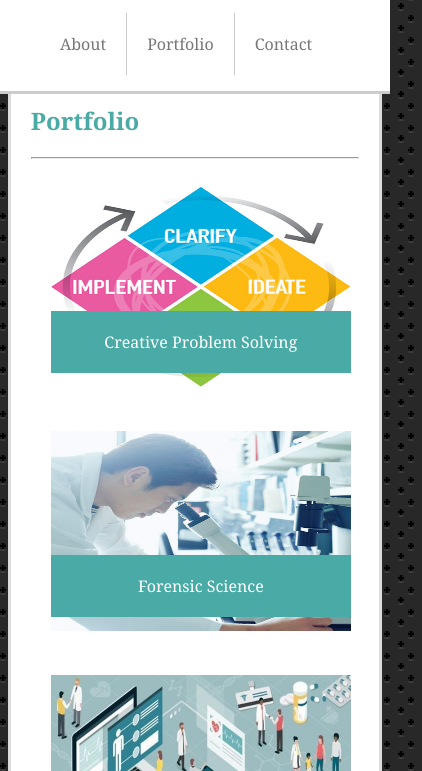
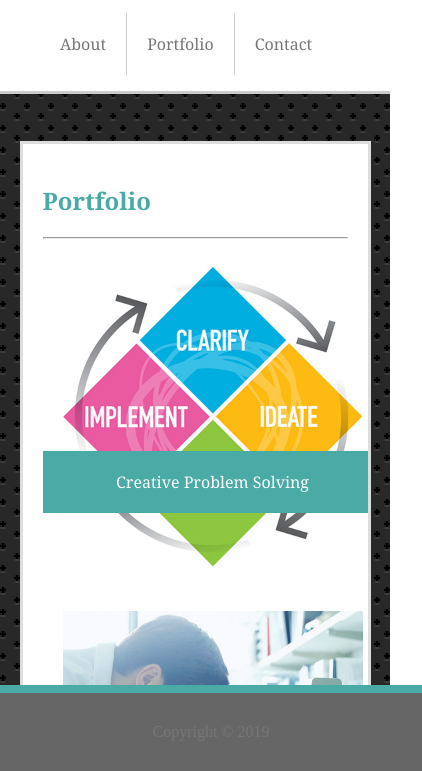
Before and after one commit to peterztan/Responsive-Portfolio, a plain HTML site: page portfolio.html in a window 390 px wide. Shown: the part 73-844 px from the top of the page, 422 px wide, since content can reach past the window. Drawn offline with Linux system fonts and the light colour scheme.

Commit message:
before class commit, final?

```diff
--- a/assets/css/main.css
+++ b/assets/css/main.css
@@ -105,12 +105,15 @@ body {
     position: relative;
     overflow: hidden;
     max-width: 920px;
-    margin-right: auto;
-    margin-left: auto;
     margin-top: 2%;
     margin-bottom: 2%;
     padding: 20px 20px;
     border: 3px solid #dddddd;
+}
+
+.smallCon {
+    padding-right: 25%;
+    padding-left: 25%;
 }
 
 h2 {
@@ -131,13 +134,20 @@ footer {
     padding: 14px 16px;
     background-color: #666666;
     bottom: 0;
-    position: relative;
+    position: fixed;
     text-align: center;
     color: #777777;
     width: 100%;
     border-top: 8px solid #4aaaa5;
     margin-top: -50;
     z-index: 999;
+}
+
+@media screen and (max-width: 768px) {
+    .container-fluid {
+        padding-right: 5%;
+        padding-left: 5%;
+    }
 }
 
 @media screen and (max-width: 640px) {
@@ -147,12 +157,17 @@ footer {
     }
 
     .container {
-        margin-right: 2%;
-        margin-left: 2%;
+        margin-top: 25%;
+        margin-bottom: 25%;
     }
 
     .container-fluid {
         padding: 0;
+    }
+
+    .smallCon {
+        padding-left: 5%;
+        padding-right: 5%;
     }
 
     header h1 {
@@ -168,6 +183,6 @@ footer {
         content: "";
         clear: both;
         display: table;
-        float: left;
+        float: none;
     }
 }
--- a/assets/css/pages.css
+++ b/assets/css/pages.css
@@ -46,3 +46,34 @@
     font-family: Georgia, 'Times New Roman', Times, serif;
     width: 25%;
 }
+
+@media screen and (max-width: 768px) {
+
+    .TXT {
+        width: 76.8%;
+    }
+
+    .ImgContainer {
+        width: 40%;
+    }
+
+    .PIMG {
+        width: 76%;
+        height: 76%;
+    }
+}
+
+@media screen and (max-width: 640px) {
+    .ImgContainer {
+        width: 300px;
+    }
+
+    .PIMG {
+        width: 300px;
+        height: 300px;
+    }
+
+    .TXT {
+        width: 300px;
+    }
+}
--- a/portfolio.html
+++ b/portfolio.html
@@ -14,7 +14,7 @@
     </head>
     <body id=maingpage background="./assets/images/CBx2.png">
         <!--This section below contains the html codes for the navbar-->
-        <nav id="masthead" class="navbar navbar-default">
+        <nav class="navbar navbar-default">
             <div class="container-fluid">
                 <!--::before-->
                 <header>
@@ -32,6 +32,7 @@
 
         <br><br><br><br><br><br><br>
 
+        <div class="container-fluid smallCon">
             <div class="container">
                 <section id="bio">
 
@@ -59,10 +60,10 @@
                     </div>
                 </section>
             </div>
-
+        </div>
         <br><br><br><br><br><br><br>
 
-        <footer>
+        <footer id="masthead">
             <p>Copyright © 2019</p>
         </footer>
     </body>
```
Also changed, not shown: contact.html (+4 -2 lines), index.html (+4 -2 lines). Lines whose indentation alone changed are shown as unchanged.
